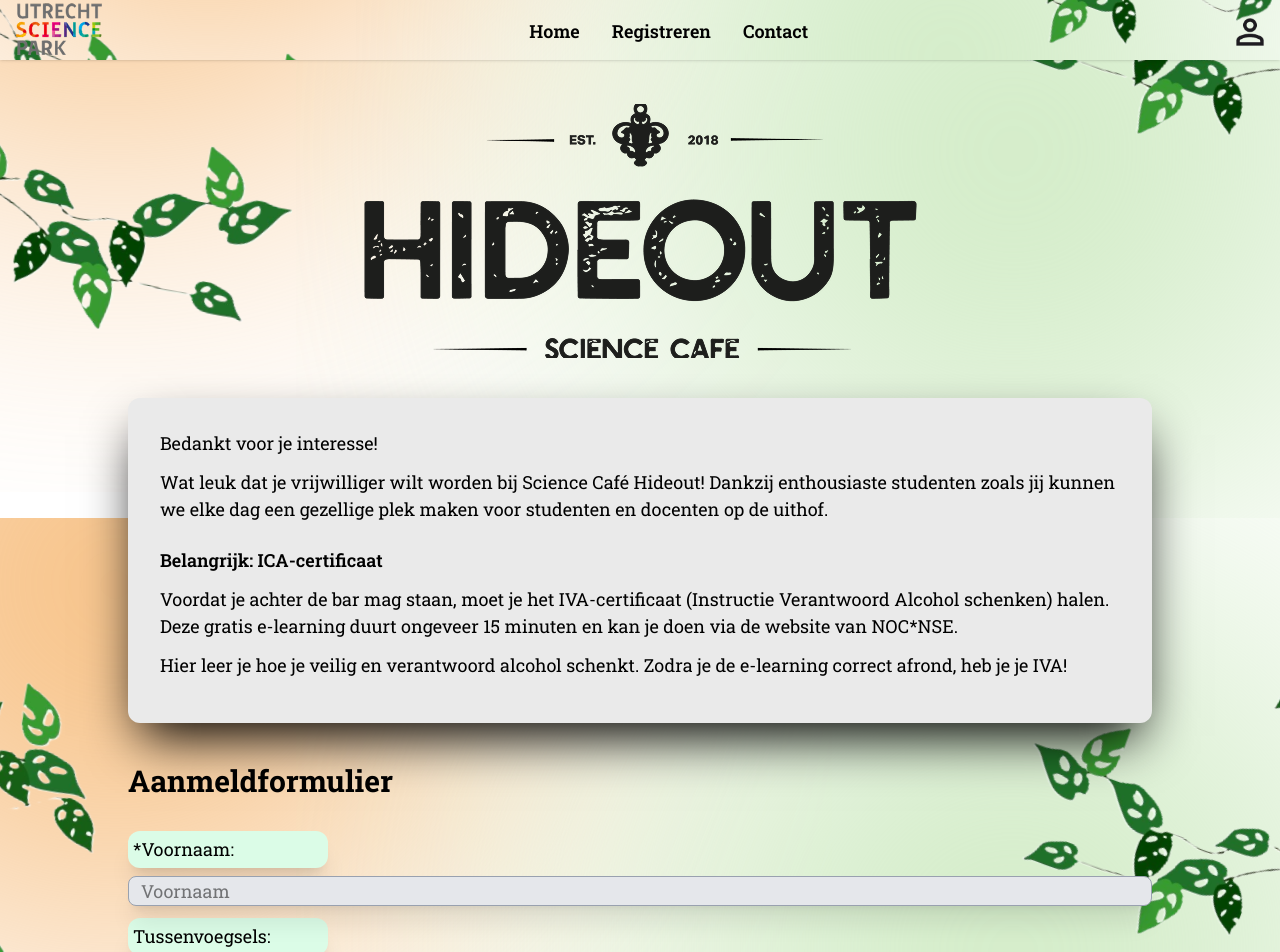
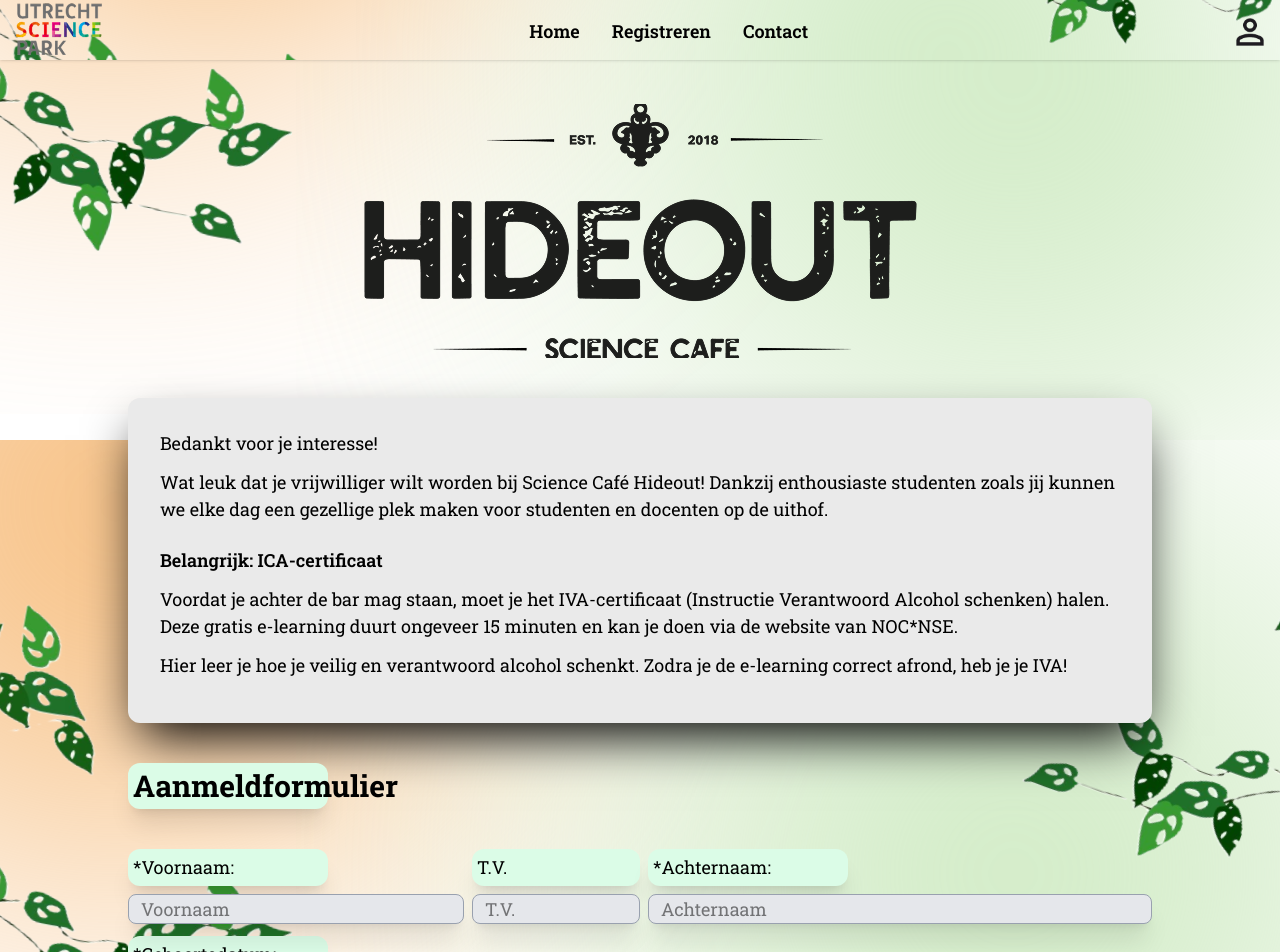
Before and after one commit to sempruijs/pluisie, a SvelteKit app in the folder frontend/: page /register in a window 1280 px wide. Shown: the top 952 px of the page. Built offline with nearby package versions, Linux system fonts and the light colour scheme.

Commit message:
add calendar routing

```diff
--- a/frontend/src/lib/components/Profilepage.svelte
+++ b/frontend/src/lib/components/Profilepage.svelte
@@ -69,7 +69,7 @@
         </div>
         <Button
         color="red"
-        className="mt-3"
+        class="mt-3"
         on:click={logout}>Log out</Button>
     </div>
 </div>
--- a/frontend/src/routes/register/+page.svelte
+++ b/frontend/src/routes/register/+page.svelte
@@ -86,11 +86,11 @@
             </p>
         </div>
         <div>
-            <h1 class="font-bold text-3xl">Aanmeldformulier</h1>
+            <h1 class="font-bold text-3xl textcontrast">Aanmeldformulier</h1>
         </div>
         <div class="py-8 sha">
-            <div>
-            <div class="form-control">
+            <div class="flex gap-2 w-full">
+                <div class="form-control w-2/6">
                     <h3 class="form-label textcontrast">Voornaam:</h3>
                     <input type="text" required
                         placeholder="Voornaam"
@@ -98,13 +98,17 @@
                         bind:value={voornaam}
                     />
                 </div>
-                    <h3 class="textcontrast">Tussenvoegsels:</h3>
+
+                <div class="form-control w-1/6">
+                    <h3 class="form-label textcontrast">T.V.</h3>
                     <input type="text"
-                    placeholder="Tussenvoegsels"
+                        placeholder="T.V."
                         class="w-full h-7.5 bg-gray-200 shadow-xl border px-3 border-gray-400 rounded-lg outline-none selecttext mb-3"
                         bind:value={tussenvoegsels}
                     />
-            <div class="form-control">
+                </div>
+
+                <div class="form-control w-3/6">
                     <h3 class="form-label textcontrast">Achternaam:</h3>
                     <input type="text" required
                         placeholder="Achternaam"
@@ -113,6 +117,7 @@
                     />
                 </div>
             </div>
+
             <div class="form-control">
                 <h3 class="form-label textcontrast">Geboortedatum:</h3>
         <input type="text" required
@@ -127,7 +132,7 @@
                 <h3 class="form-label textcontrast">Persoonlijke e-mail:</h3>
         <input type="text" required
                 placeholder="Persoonlijke e-mail"
-                class="w-100 h-7.5 bg-gray-200 shadow-xl border px-3 border-gray-400 rounded-lg outline-none selecttext mb-3"
+                class="h-7.5 bg-gray-200 shadow-xl border px-3 border-gray-400 rounded-lg outline-none selecttext mb-3"
                 bind:value={email}
                 />
         </div>
--- a/frontend/src/routes/selectcafe/+page.svelte
+++ b/frontend/src/routes/selectcafe/+page.svelte
@@ -34,7 +34,7 @@
 
             setTimeout(()=> {
                 showPopup = false;
-                window.location.href = "/profile/cafes-status"
+                window.location.href = "/selectcafe/calendar"
             }, 3250);
         }
 
```
Lines whose indentation alone changed are shown as unchanged.
